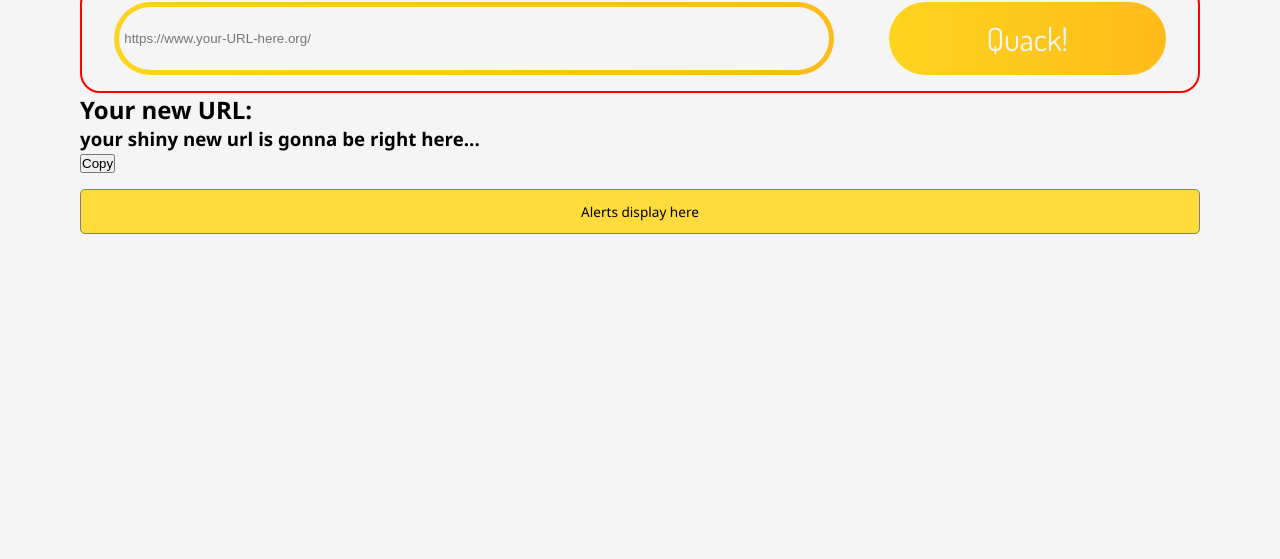
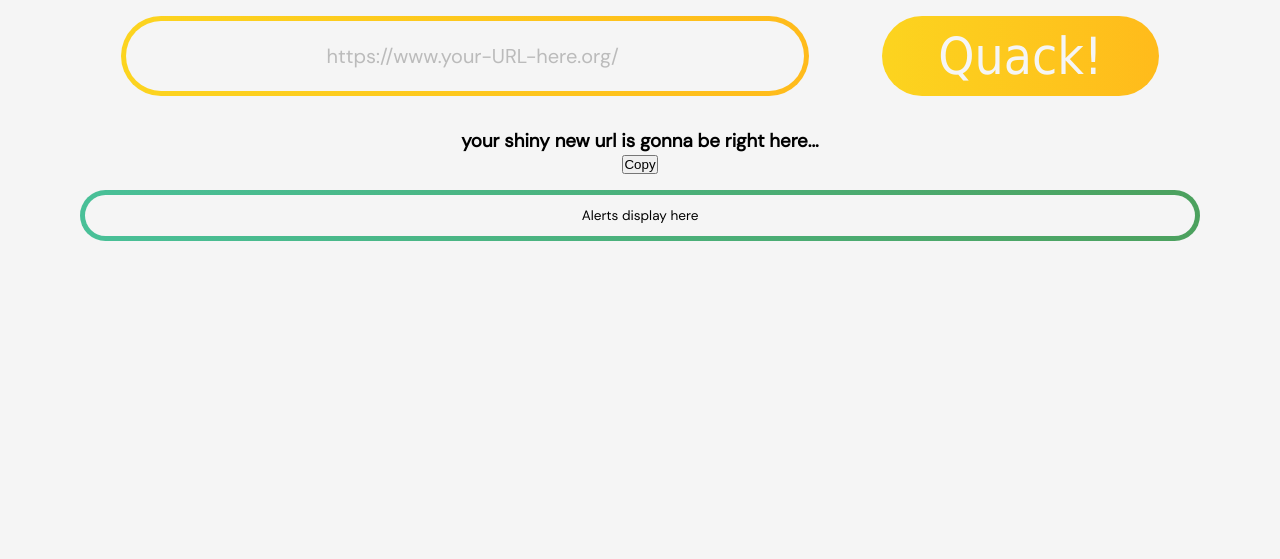
Before and after one commit to strauss02/url-duck, a website built with webpack: page src/index.html in a window 1280 px wide. Shown: the part 241-800 px from the top of the page. Built offline with nearby package versions, Linux system fonts and the light colour scheme; a web font is replaced by a local one.

Commit message:
add styling

```diff
--- a/src/index.html
+++ b/src/index.html
@@ -23,8 +23,7 @@
           <button id="submit-btn" type="submit" value="POST URL">Quack!</button>
         </div>
       </section>
-      <section>
-        <h2>Your new URL:</h2>
+      <section id="new-url-container">
         <h3>your shiny new url is gonna be right here...</h3>
         <button id="btn-copy-url">Copy</button>
       </section>
--- a/src/style.css
+++ b/src/style.css
@@ -1,6 +1,14 @@
 @font-face {
   font-family: 'Dosis';
   src: url('./Dosis.ttf');
+}
+@font-face {
+  font-family: 'DMSans';
+  src: url('./DMSans-Regular.ttf');
+}
+@font-face {
+  font-family: 'Dongle';
+  src: url('./Dongle-Regular.ttf');
 }
 
 * {
@@ -16,7 +24,7 @@ body {
   align-items: stretch;
   margin: 2rem auto;
   background-color: whitesmoke;
-  font-family: 'Segoe UI', Tahoma, Geneva, Verdana, sans-serif;
+  font-family: 'DMSans', Tahoma, Geneva, Verdana, sans-serif;
   width: 70rem;
 }
 
@@ -51,22 +59,55 @@ body {
 #input-field-container {
   display: flex;
   justify-content: space-around;
-  border: 2px solid red;
+
   border-radius: 20px;
-  padding: 1rem 0.3rem;
+  padding: 2rem 0.3rem;
 }
 
 input {
   padding: 1rem 0.3rem;
-  width: 65%;
+  height: 5rem;
+  width: 62%;
   background: linear-gradient(whitesmoke, whitesmoke) padding-box,
     linear-gradient(to right, rgba(252, 212, 31, 1), rgb(255, 187, 27))
       border-box;
   border-radius: 50em;
   border: 5px solid transparent;
+  transition: 0.8s ease-out;
+  /* GLOW */
+
+  box-shadow: 0px 0px 20px 0px rgba(255, 0, 0, 0);
+}
+
+input:focus {
+  border-width: 10px;
+  width: 65%;
+  box-shadow: 0px 0px 14px 0px rgb(255, 187, 27);
+  outline: none;
+  transition: 0.6s ease-out;
+}
+
+input::placeholder {
+  color: rgb(187, 187, 187);
+  font-family: DMSans;
+  text-align: center;
+  font-size: 1.25rem;
+  padding-left: 0rem;
+}
+
+input:hover {
+  box-shadow: 0px 0px 10px 0px rgb(255, 187, 27);
+}
+
+input {
+  color: rgb(0, 0, 0);
+  font-size: 1.25rem;
+  padding-left: 1.25rem;
+  font-family: DMSans;
 }
 
 #submit-btn {
+  font-family: 'Dongle', Tahoma, Geneva, Verdana, sans-serif;
   border-radius: 50em;
   background: linear-gradient(
     to right,
@@ -74,19 +115,35 @@ input {
     rgb(255, 187, 27)
   );
   border: none;
-  font-family: 'Dosis';
-  font-size: 2rem;
+  font-size: 3.2rem;
   color: whitesmoke;
   width: 25%;
-  padding: 1rem 0.3rem;
+  box-shadow: 0px 0px 14px 0px rgba(255, 187, 27, 0);
+  transition: 0.2s ease-out;
+}
+
+#submit-btn:hover {
+  box-shadow: 0px 0px 14px 0px rgb(255, 187, 27);
+  transition: 0.2s ease-out;
+}
+
+#submit-btn:active {
+  box-shadow: 0px 0px 40px 0px rgb(255, 187, 27);
+  transition: 0.2s ease-out;
+  transform: translateY(5px);
 }
 
 #alert-box {
-  border: 1px solid gray;
-  border-radius: 5px;
   margin: 1rem 0rem;
   text-align: center;
   font-size: 0.85rem;
   padding: 0.75rem;
-  background-color: rgb(255, 219, 60);
+  background: linear-gradient(whitesmoke, whitesmoke) padding-box,
+    linear-gradient(to right, rgb(73, 192, 152), rgb(76, 161, 94)) border-box;
+  border-radius: 50em;
+  border: 5px solid transparent;
 }
+
+#new-url-container {
+  text-align: center;
+}
```
Also changed, not shown: src/DMSans-Regular.ttf (added), 1 other file.
